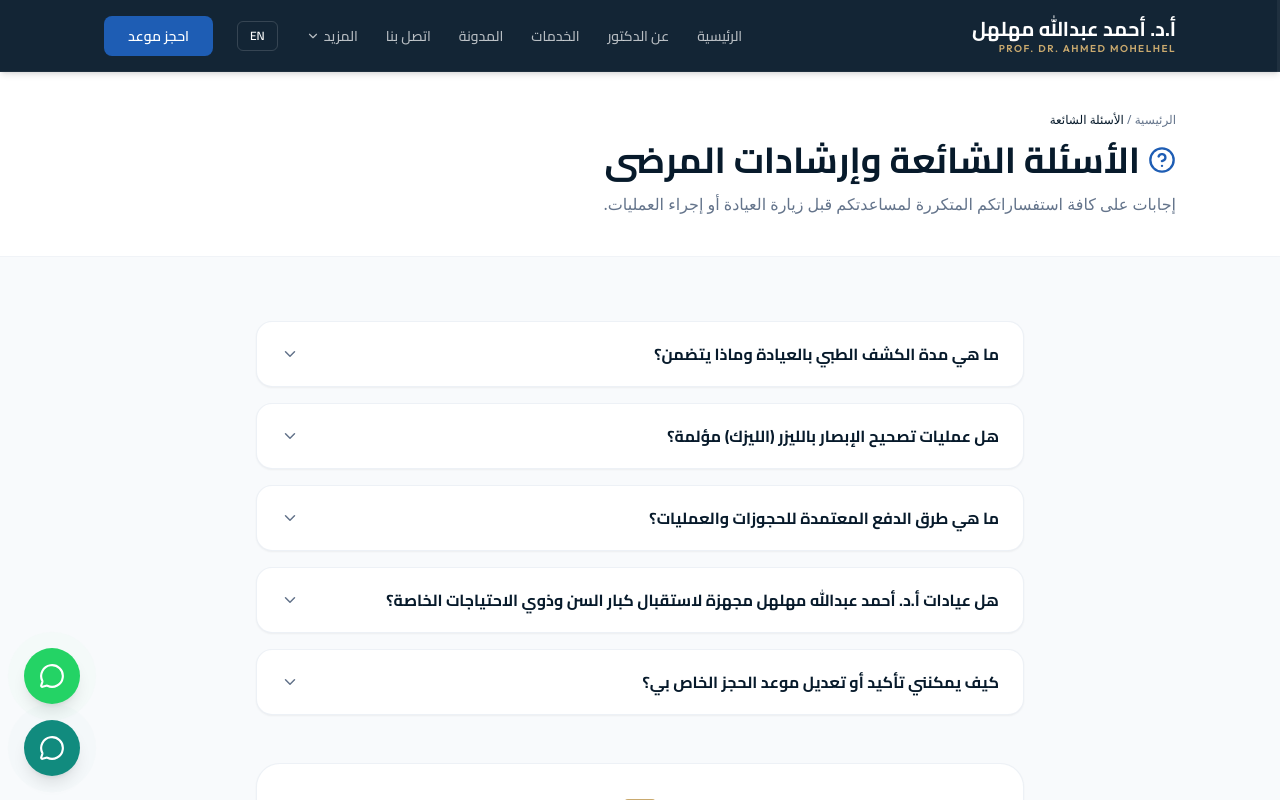
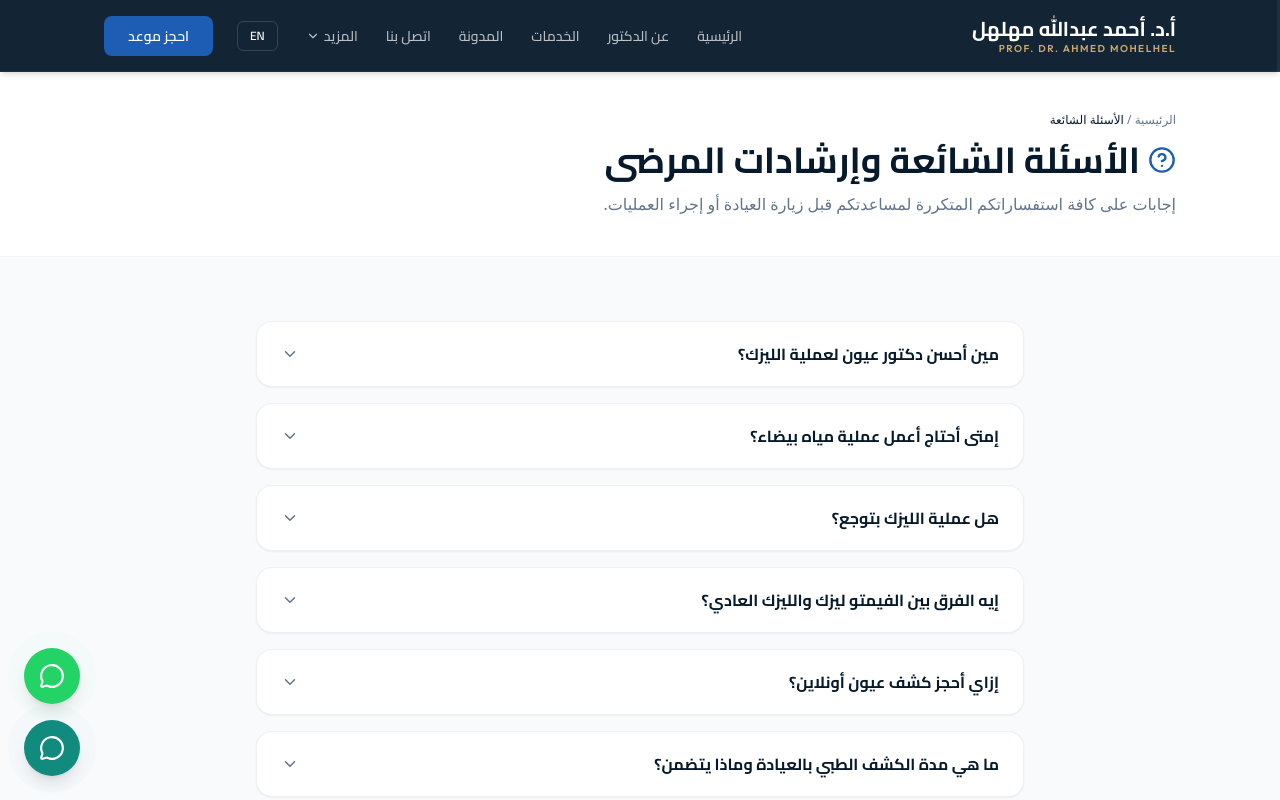
Before and after one commit to esela17/DR-AHMED_, a React (Vite) app in the folder app/: page /faq in a window 1280 px wide. Shown: the top 800 px of the page. Built offline with nearby package versions, Linux system fonts and the light colour scheme.

Commit message:
feat(seo): implement comprehensive SEO strategy with local and transactional keywords

```diff
--- a/app/index.html
+++ b/app/index.html
@@ -3,11 +3,11 @@
   <head>
     <meta charset="UTF-8" />
     <meta name="viewport" content="width=device-width, initial-scale=1.0" />
-    <title>أ.د. أحمد مهلهل | دكتور عيون في الفيوم والدقي | استشاري شبكية ومياه بيضاء وليزك</title>
-    <meta name="description" content="أ.د. أحمد عبدالله مهلهل – أستاذ طب وجراحة العيون بجامعة القاهرة (قصر العيني). أفضل دكتور عيون في الفيوم والدقي متخصص في جراحات الشبكية، المياه البيضاء بالفاكو، الفيمتو ليزك، والجلوكوما." />
-    <meta name="keywords" content="دكتور أحمد عبدالله مهلهل, دكتور عيون في الفيوم, استشاري عيون في الفيوم, أفضل دكتور عيون بالفيوم, دكتور شبكية ومياه بيضاء, دكتور ليزك وتصحيح إبصار, دكتور عيون الدقي, قصر العيني, عملية المياه البيضاء الفيوم" />
-    <meta property="og:title" content="أ.د. أحمد مهلهل | دكتور عيون في الفيوم والدقي | أستاذ طب وجراحة العيون" />
-    <meta property="og:description" content="أستاذ طب وجراحة العيون بجامعة القاهرة (قصر العيني) واستشاري جراحات الشبكية والمياه البيضاء وتصحيح الإبصار بخبرة 27+ عاماً بالفيوم والدقي." />
+    <title>أ.د. أحمد مهلهل | أحسن دكتور عيون في الفيوم والدقي | استشاري رمد وشبكية وليزك</title>
+    <meta name="description" content="احجز مع أحسن دكتور عيون (رمد) في الفيوم والدقي. أ.د. أحمد مهلهل، أستاذ طب وجراحة العيون بالقصر العيني، خبير عمليات الليزك والمياه البيضاء وعلاج الشبكية. أقرب عيادة عيون لك." />
+    <meta name="keywords" content="دكتور عيون, طبيب عيون, عيادة عيون, دكتور رمد, أحسن دكتور عيون, كشف عيون, كشف نظارة, مستشفى عيون, مركز عيون, عيادة رمد, دكتور عيون في الفيوم, أحسن دكتور عيون في القاهرة, دكتور رمد في الدقي, أقرب دكتور عيون, عيادة عيون 24 ساعة, دكتور عيون قريب مني, دكتور شبكية, دكتور مياه بيضاء, خبير قرنية, سعر كشف دكتور العيون, حجز موعد دكتور عيون, رقم دكتور عيون" />
+    <meta property="og:title" content="أ.د. أحمد مهلهل | أحسن دكتور عيون في الفيوم والدقي | أستاذ طب وجراحة العيون" />
+    <meta property="og:description" content="احجز مع أحسن دكتور عيون (رمد) في الفيوم والدقي. أ.د. أحمد مهلهل، أستاذ طب وجراحة العيون بالقصر العيني، خبير عمليات الليزك والمياه البيضاء وعلاج الشبكية. أقرب عيادة عيون لك." />
     <meta property="og:type" content="website" />
     <meta property="og:url" content="https://dr-ahmedmehalhel.com/" />
     <meta property="og:image" content="https://dr-ahmedmehalhel.com/images/doctor-portrait.png" />
@@ -41,11 +41,11 @@
             "@type": ["Physician", "MedicalClinic", "LocalBusiness"],
             "@id": "https://dr-ahmedmehalhel.com/#physician",
             "name": "أ.د. أحمد عبدالله مهلهل",
-            "alternateName": ["Prof. Dr. Ahmed Abdullah Mohelhel", "دكتور أحمد مهلهل عيون", "عيادة أ.د. أحمد مهلهل بالفيوم والدقي"],
+            "alternateName": ["Prof. Dr. Ahmed Abdullah Mohelhel", "دكتور أحمد مهلهل عيون", "عيادة أ.د. أحمد مهلهل بالفيوم والدقي", "أحسن دكتور عيون", "دكتور رمد"],
             "url": "https://dr-ahmedmehalhel.com",
             "image": "https://dr-ahmedmehalhel.com/images/doctor-portrait.png",
             "logo": "https://dr-ahmedmehalhel.com/images/0100.png",
-            "description": "أستاذ طب وجراحة العيون بجامعة القاهرة (قصر العيني)، استشاري جراحات الشبكية والجسم الزجاجي، إزالة المياه البيضاء بالفاكو وتصحيح الإبصار بالفيمتوليزك بالفيوم والدقي.",
+            "description": "أستاذ طب وجراحة العيون بجامعة القاهرة (قصر العيني)، استشاري جراحات الشبكية والجسم الزجاجي، إزالة المياه البيضاء بالفاكو وتصحيح الإبصار بالفيمتوليزك بالفيوم والدقي. كشف عيون، كشف نظارة، وعلاج أمراض العيون.",
             "telephone": "+201110505253",
             "priceRange": "$$",
             "medicalSpecialty": [
--- a/app/src/pages/FAQPage.tsx
+++ b/app/src/pages/FAQPage.tsx
@@ -9,38 +9,45 @@ import gsap from 'gsap';
 const faqs = [
   {
     id: 1,
-    qAr: 'ما هي مدة الكشف الطبي بالعيادة وماذا يتضمن؟',
-    qEn: 'How long does the medical exam take and what does it include?',
-    aAr: 'يستغرق الكشف الطبي الكامل والدقيق من 10 إلى 15 دقيقة. يتضمن قياس ضغط العين الوقائي، فحص حدة الإبصار وتحديد عيوب الانكسار، فحص الجزء الأمامي للعين بمجهر المصباح الشقي، وفحص قاع العين المباشر والشبكية والاطمئنان على العصب البصري والجسم الزجاجي.',
-    aEn: 'The comprehensive medical exam takes between 10 to 15 minutes. It includes preventive intraocular pressure checking, visual acuity and refraction measurements, slit-lamp examination of the anterior segment, and direct dilated fundus retinal check to inspect the optic nerve and vitreous humor.'
+    qAr: 'مين أحسن دكتور عيون لعملية الليزك؟',
+    qEn: 'Who is the best eye doctor for LASIK?',
+    aAr: 'يعتبر أ.د. أحمد عبدالله مهلهل من أفضل أطباء العيون لعمليات الليزك، فهو أستاذ طب وجراحة العيون بقصر العيني وخبير في تصحيح الإبصار بالليزر والفيمتو ليزك بخبرة تتجاوز 27 عاماً بالفيوم والدقي.',
+    aEn: 'Prof. Dr. Ahmed Abdullah Mohelhel is considered one of the best eye doctors for LASIK. He is a professor at Kasr Al-Ainy with over 27 years of experience in laser vision correction in Fayoum and Dokki.'
   },
   {
     id: 2,
-    qAr: 'هل عمليات تصحيح الإبصار بالليزر (الليزك) مؤلمة؟',
-    qEn: 'Are laser vision correction surgeries (LASIK) painful?',
-    aAr: 'العمليات غير مؤلمة تماماً بفضل استخدام قطرات التخدير الموضعي. قد يشعر المريض بضغط بسيط جداً لدقائق معدودة أثناء العملية. فترة التعافي سريعة جداً حيث تظهر النتائج ويتحسن الإبصار خلال أول 24 ساعة.',
-    aEn: 'The procedures are entirely painless due to the use of local drop anesthesia. The patient might feel a slight pressure for a couple of minutes during the procedure. Recovery is highly accelerated, and patients experience sharp vision within 24 hours.'
+    qAr: 'إمتى أحتاج أعمل عملية مياه بيضاء؟',
+    qEn: 'When do I need cataract surgery?',
+    aAr: 'تحتاج لعملية مياه بيضاء عندما تؤثر ضبابية الرؤية وزغللة العين على أنشطتك اليومية مثل القراءة أو القيادة، ويتم التدخل بأحدث تقنيات الفاكو واليزر لضمان أفضل نتيجة بأمان.',
+    aEn: 'You need cataract surgery when blurry vision affects your daily activities like reading or driving. It is performed safely using advanced Phaco and laser techniques.'
   },
   {
     id: 3,
-    qAr: 'ما هي طرق الدفع المعتمدة للحجوزات والعمليات؟',
-    qEn: 'What are the approved payment methods for booking and surgeries?',
-    aAr: 'تسهيلاً لإجراءات العمل الإدارية بالعيادة، يتم دفع رسوم الكشف الطبي والمتابعات نقداً (Cash) فقط بالعيادة. للعمليات الجراحية الكبرى، يرجى التنسيق المسبق مع إدارة الفرع.',
-    aEn: 'To simplify administrative workflows in the clinics, medical examination and follow-up fees are payable in cash only at the clinic. For major surgeries, please coordinate in advance with the branch administration.'
+    qAr: 'هل عملية الليزك بتوجع؟',
+    qEn: 'Is LASIK surgery painful?',
+    aAr: 'العملية غير مؤلمة تماماً بفضل استخدام قطرات التخدير الموضعي. قد تشعر بضغط بسيط جداً لثوانٍ معدودة أثناء العملية. التعافي سريع وتتحسن الرؤية خلال أول 24 ساعة.',
+    aEn: 'The procedure is entirely painless due to the use of local anesthetic drops. You might feel a slight pressure for a few seconds. Recovery is fast, with improved vision within 24 hours.'
   },
   {
     id: 4,
-    qAr: 'هل عيادات أ.د. أحمد عبدالله مهلهل مجهزة لاستقبال كبار السن وذوي الاحتياجات الخاصة؟',
-    qEn: 'Are Prof. Ahmed Mohelhel clinics accessible for seniors and disabled patients?',
-    aAr: 'نعم بالتأكيد. تتوفر عياداتنا على مصاعد كهربائية مجهزة بالكامل وممرات ملائمة لتسهيل حركة كبار السن ومرضى جراحات العيون وضمان وصولهم الآمن والدخول والخروج بيسر دون مشقة.',
-    aEn: 'Yes, absolutely. Our clinics are located in modern towers equipped with elevators and spacious entry paths to facilitate easy and comfortable access for elderly patients and those recovering from ophthalmic operations.'
+    qAr: 'إيه الفرق بين الفيمتو ليزك والليزك العادي؟',
+    qEn: 'What is the difference between Femto-LASIK and regular LASIK?',
+    aAr: 'في الفيمتو ليزك يتم استخدام ليزر دقيق جداً (الفيمتو ثانية) لرفع قشرة القرنية بدلاً من المشرط الدقيق المستخدم في الليزك العادي، مما يجعله أكثر أماناً، أسرع في التعافي، وأقل ألماً، ويصلح لدرجات ضعف النظر الأكبر.',
+    aEn: 'In Femto-LASIK, a highly precise femtosecond laser is used to create the corneal flap instead of the microkeratome blade used in regular LASIK, making it safer, faster to heal, and suitable for higher prescriptions.'
   },
   {
     id: 5,
-    qAr: 'كيف يمكنني تأكيد أو تعديل موعد الحجز الخاص بي؟',
-    qEn: 'How can I confirm or modify my appointment slot?',
-    aAr: 'بعد إرسال نموذج الحجز الإلكتروني عبر الموقع، سيقوم الفريق الطبي بالتواصل معك لتأكيد الموعد وإرسال تفاصيل الحجز وتنبيهات التذكير عبر الواتساب. يمكنك التواصل مباشرة لمراجعة الحجوزات أو الاستفسار عبر رقم الواتساب المخصص: 01110505253.',
-    aEn: 'Upon submitting the online booking form, our medical staff will contact you to confirm the exact slot and send confirmation alerts and reminders via WhatsApp. You can coordinate or ask questions directly on the designated WhatsApp line: 01110505253.'
+    qAr: 'إزاي أحجز كشف عيون أونلاين؟',
+    qEn: 'How can I book an eye exam online?',
+    aAr: 'يمكنك بسهولة حجز موعد دكتور عيون عبر موقعنا عن طريق إرسال نموذج الحجز الإلكتروني أو بالاتصال على رقم دكتور عيون العيادة 01110505253 (مكالمة أو واتساب) لتحديد أقرب موعد.',
+    aEn: 'You can easily book an eye exam through our website by submitting the online booking form or calling the clinic directly at 01110505253 to schedule your appointment.'
+  },
+  {
+    id: 6,
+    qAr: 'ما هي مدة الكشف الطبي بالعيادة وماذا يتضمن؟',
+    qEn: 'How long does the medical exam take and what does it include?',
+    aAr: 'يستغرق الكشف الطبي الكامل والدقيق من 10 إلى 15 دقيقة. يتضمن قياس ضغط العين الوقائي، فحص حدة الإبصار وتحديد عيوب الانكسار، فحص الجزء الأمامي للعين، وفحص قاع العين المباشر والشبكية.',
+    aEn: 'The comprehensive medical exam takes between 10 to 15 minutes. It includes preventive intraocular pressure checking, visual acuity and refraction measurements, anterior segment examination, and direct dilated fundus check.'
   }
 ];
 
--- a/app/src/pages/HomePage.tsx
+++ b/app/src/pages/HomePage.tsx
@@ -19,7 +19,7 @@ export default function HomePage() {
       ? 'أ.د. أحمد عبدالله مهلهل – أستاذ طب وجراحة العيون بجامعة القاهرة (قصر العيني). أفضل دكتور عيون في الفيوم والدقي متخصص في جراحات الشبكية، إزالة المياه البيضاء بالفاكو، الفيمتو ليزك، والجلوكوما. احجز كشفك الآن.'
       : 'Prof. Dr. Ahmed Abdullah Mohelhel – Ophthalmology Professor (Kasr Al-Ainy) and Consultant specializing in retina, cataracts, and LASIK in Fayoum & Cairo. Book your appointment now.',
     keywords: lang === 'ar'
-      ? 'دكتور أحمد عبدالله مهلهل, دكتور عيون في الفيوم, افضل دكتور عيون في الفيوم, دكتور مياه بيضاء في الفيوم, دكتور شبكية في الفيوم, دكتور ليزك في الفيوم, استشاري طب وجراحة العيون الفيوم, عملية المياه البيضاء في الفيوم, علاج الشبكية في الفيوم, أفضل دكتور عيون قريب مني, دكتور عيون الدقي, قصر العيني'
+      ? 'دكتور أحمد عبدالله مهلهل, دكتور رمد في الدقي, أحسن دكتور عيون في الفيوم, افضل دكتور عيون في القاهرة, دكتور عيون أطفال, دكتور شبكية, دكتور مياه بيضاء, علاج زغللة العين, أفضل دكتور لعملية الليزك, سعر كشف دكتور العيون, حجز موعد دكتور عيون, تكلفة عملية الليزك 2026, أسعار عمليات المياه البيضاء, مستشفى عيون, مركز عيون, كشف نظارة, أقرب دكتور عيون'
       : 'Ahmed Abdullah Mahlehl, Ophthalmologist Fayoum, Best Eye Doctor Fayoum, Eye Doctor in Fayoum Egypt, Cataract Surgeon Fayoum, Retina Specialist Fayoum, LASIK Surgeon Fayoum, Eye Surgery Egypt, Ahmed Mohelhel',
     path: '/',
     lang
```
